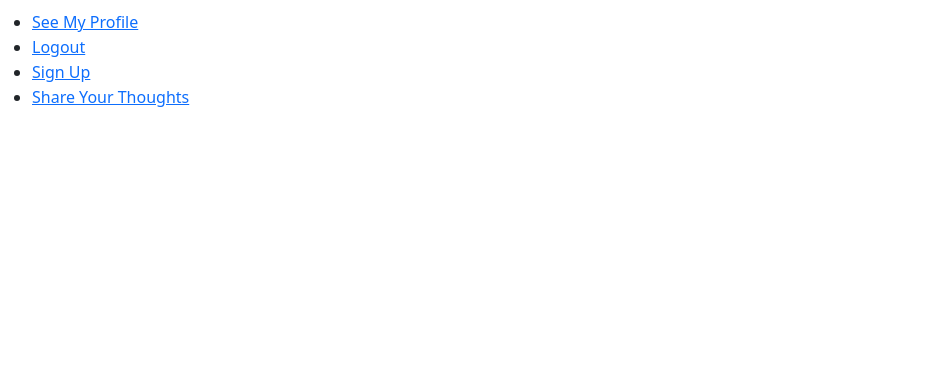
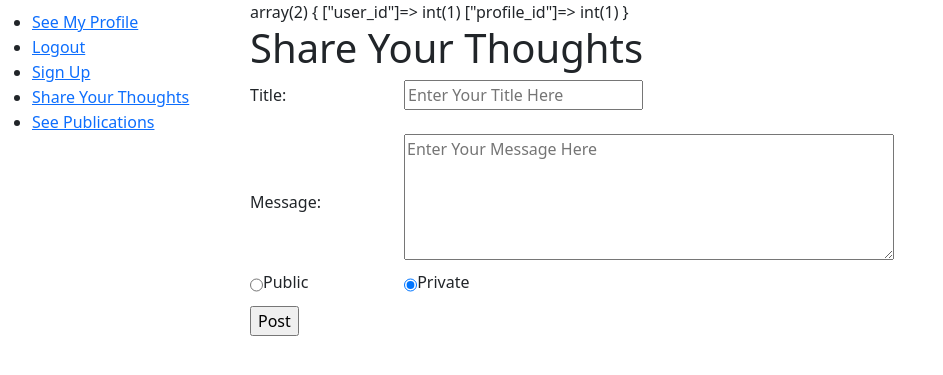
Before and after one commit to Petros-Chris/Ecommerce-Assignment-2, a PHP site: page /Person/Publication/index in a window 1280 px wide; the page is wider, and only the part inside the window is pictured. Shown: the top 375 px of that part, without its empty margins (0-943 px from the left). Run offline with PHP 8.4, Linux system fonts and the light colour scheme; the visitor is signed in with stand-in values (Sample User, id 1).

Commit message:
getting there on making a user be able to publish, figured out that profile_id was not being made a session, causing issues

```diff
--- a/app/controllers/Profile.php
+++ b/app/controllers/Profile.php
@@ -9,6 +9,7 @@ class Profile extends \app\core\Controller{
 	public function index(){
 		$profile = new \app\models\Profile();
 		$profile = $profile->getForUser($_SESSION['user_id']);
+		$_SESSION['profile_id'] = $profile->profile_id;
 
 		//redirect a user that has no profile to the profile creation URL
 		$this->view('Profile/index',$profile);
--- /dev/null
+++ b/app/controllers/Publication.php
@@ -0,0 +1,35 @@
+<?php
+namespace app\controllers;
+var_dump($_SESSION);
+#[\app\filters\Login]
+class Publication extends \app\core\Controller {
+
+	#[\app\filters\HasProfile]
+   public function index(){
+		$publication = new \app\models\Publication();
+		$publication = $publication->getForUser($_SESSION['profile_id']);
+
+		//redirect a user that has no profile to the profile creation URL
+		$this->view('Publication/index', $publication);//$profile);
+	}
+
+    public function create(){
+
+        if($_SERVER['REQUEST_METHOD'] === 'POST'){
+
+            $Publication = new \app\models\Publication();
+
+            $Publication->profile_id = $_SESSION['profile_id'];
+			$Publication->publication_title = $_POST['publication_title'];
+			$Publication->publication_text = $_POST['publication_text'];
+			$Publication->timestamp = date("Y-m-d H:i:s");
+            $Publication->publication_status = $_POST['publication_status'];
+
+            $Publication->insert();
+
+            header('location:/Main/index');
+		}else{
+			$this->view('Publication/index');
+		}
+    }
+}
--- a/app/controllers/User.php
+++ b/app/controllers/User.php
@@ -16,6 +16,7 @@ class User extends \app\core\Controller{
 			if($user && password_verify($password, $user->password_hash)){
 				//remember that this is the user logging in...
 				$_SESSION['user_id'] = $user->user_id;
+
 
 				header('location:/User/securePlace');
 			}else{
--- a/app/core/App.php
+++ b/app/core/App.php
@@ -63,6 +63,9 @@ class App{
         $this->addRoute('Profile/modify' , 'Profile,modify');
         $this->addRoute('Profile/delete' , 'Profile,delete');
         $this->addRoute('Friend/add/{id1}/{id2}','Friend,add');
+        $this->addRoute('Main/index' , 'Profile,index');
+        $this->addRoute('Publication/index' , 'Publication,create');
+        //$this->addRoute('Publication/create', 'Publication,create');
 
         [$controllerMethod, $namedParams] = $this->resolve($url);
 
--- a/app/core/init.php
+++ b/app/core/init.php
@@ -20,7 +20,8 @@ require('app/core/autoload.php');
       <li><a href="../Profile/index">See My Profile</a></li>
       <li><a href="../User/logout">Logout</a></li>
       <li><a href="../User/register">Sign Up</a></li>
-      <li><a href="">Share Your Thoughts</a></li>
+      <li><a href="../Publication/index">Share Your Thoughts</a></li>
+      <li><a href="../Main/index">See Publications</a></li>
     </ul>
   </nav>
 </html>
--- /dev/null
+++ b/app/views/Publication/index.php
@@ -0,0 +1,32 @@
+<html>
+    <head>
+
+    </head>
+
+    <body>
+        <h1>Share Your Thoughts</h1>
+		<form method='post' action=''>
+
+            <div class="test">
+                <label for="title_input" style="width: 154px;" >Title:</label>
+                <input type="input" id="title_input" name="publication_title" placeholder="Enter Your Title Here"/>
+			</div>
+
+            <br>
+
+            <div class="test">
+                <label for="messageInput" style="width: 154px;" >Message:</label>
+                <textarea class="inputFields" id="messageInput" name="publication_text" rows="5" placeholder="Enter Your Message Here"></textarea>
+            </div>
+
+            <label><input type="radio" name="publication_status" value="publish_public">Public</label>
+            <label><input type="radio" name="publication_status" value="publish_private" checked="true">Private</label>
+
+
+            <div class="form-group">
+				<input type="submit" name="action" value="Post"/>
+			</div>
+		</form>
+
+</body>
+</html>
--- a/app/views/User/registration.php
+++ b/app/views/User/registration.php
@@ -17,7 +17,7 @@
 
 			<div class="form-group">
 				<input type="submit" name="action" value="Register" />
-				<a href='/User/login'>I have an account, bring me to the login page</a><!-- Value register leads to the register method in User(controllers) i think-->
+				<a href='/User/login'>I have an account, bring me to the login page</a>
 			</div>
 		</form>
 	</div>
--- a/resources/style.css
+++ b/resources/style.css
@@ -47,6 +47,7 @@ input {
 .test {
   display: flex;
   align-items: center;
+  width: 700px;
 }
 
 #counterDiv {
```
Also changed, not shown: app/models/Publication.php (added, +40 -0 lines), app/views/Main/index.php (added, +12 -0 lines).
